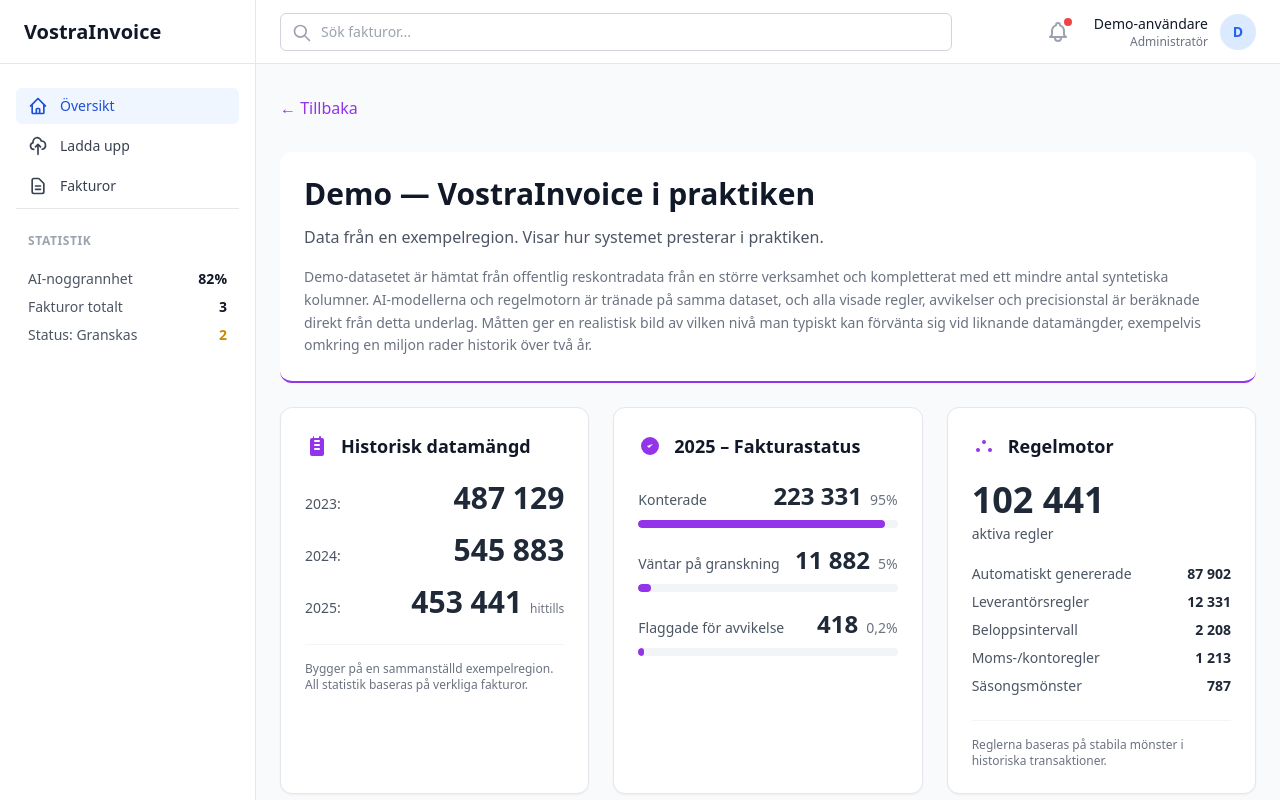
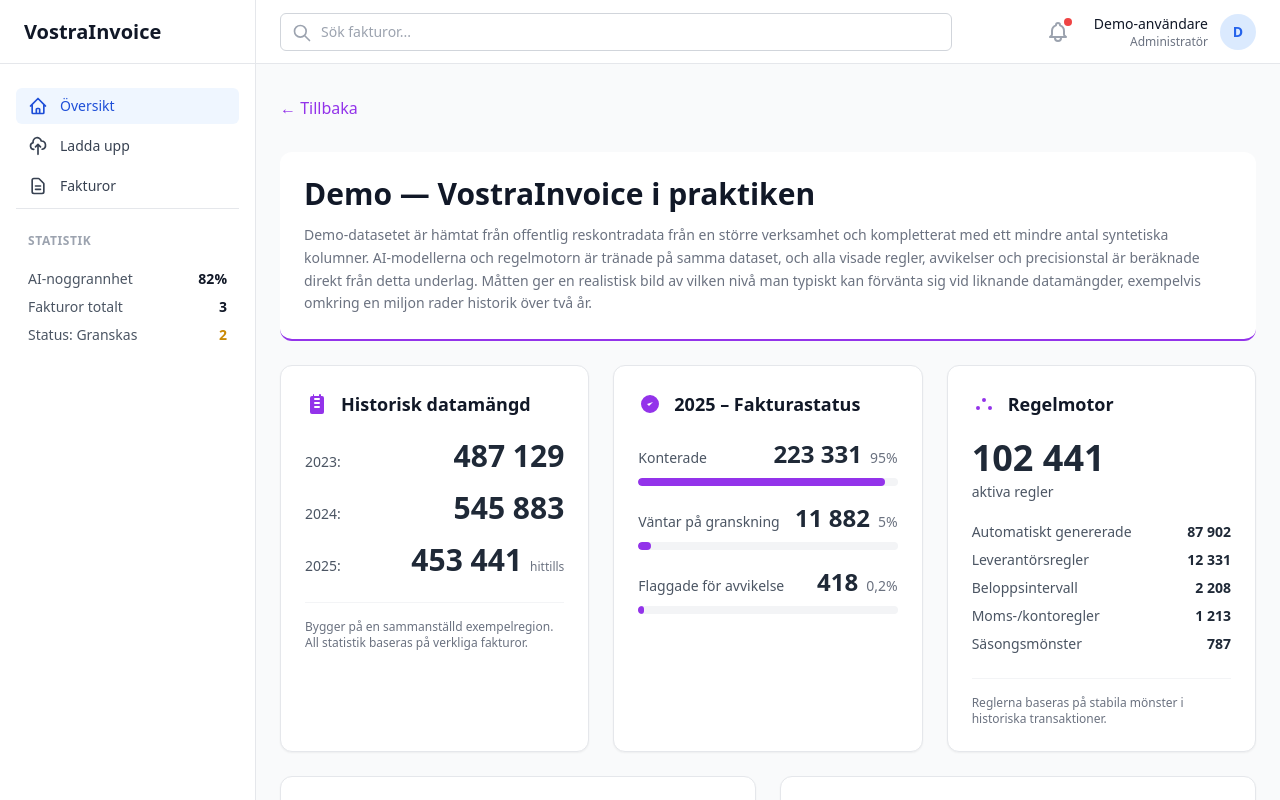
Before and after one commit to rcn123/vostra-invoice-web, a React app in the folder frontend/: page /demo in a window 1280 px wide. Shown: the top 800 px of the page. Built offline with nearby package versions, Linux system fonts and the light colour scheme; no server answers; the HTML template or start-up script is replaced by a standard one.

Commit message:
remove d text

```diff
--- a/frontend/src/pages/DemoPage.tsx
+++ b/frontend/src/pages/DemoPage.tsx
@@ -17,9 +17,6 @@ export default function DemoPage() {
             <h1 className="text-3xl font-semibold text-gray-900 mb-3">
               Demo — VostraInvoice i praktiken
             </h1>
-            <p className="text-gray-600 leading-relaxed mb-4">
-              Data från en exempelregion. Visar hur systemet presterar i praktiken.
-            </p>
             <p className="text-sm text-gray-500 leading-relaxed">
               Demo-datasetet är hämtat från offentlig reskontradata från en större verksamhet och kompletterat med ett mindre antal syntetiska kolumner.
               AI-modellerna och regelmotorn är tränade på samma dataset, och alla visade regler, avvikelser och precisionstal är beräknade direkt från detta underlag.
```
